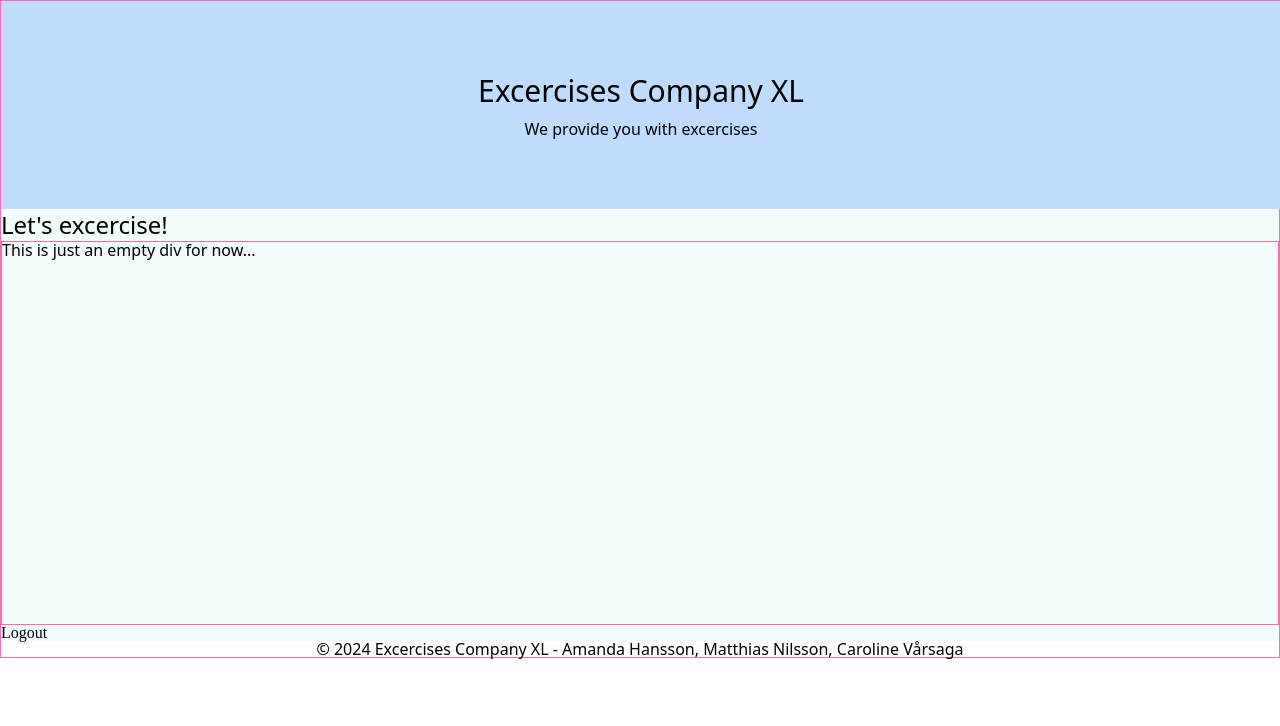
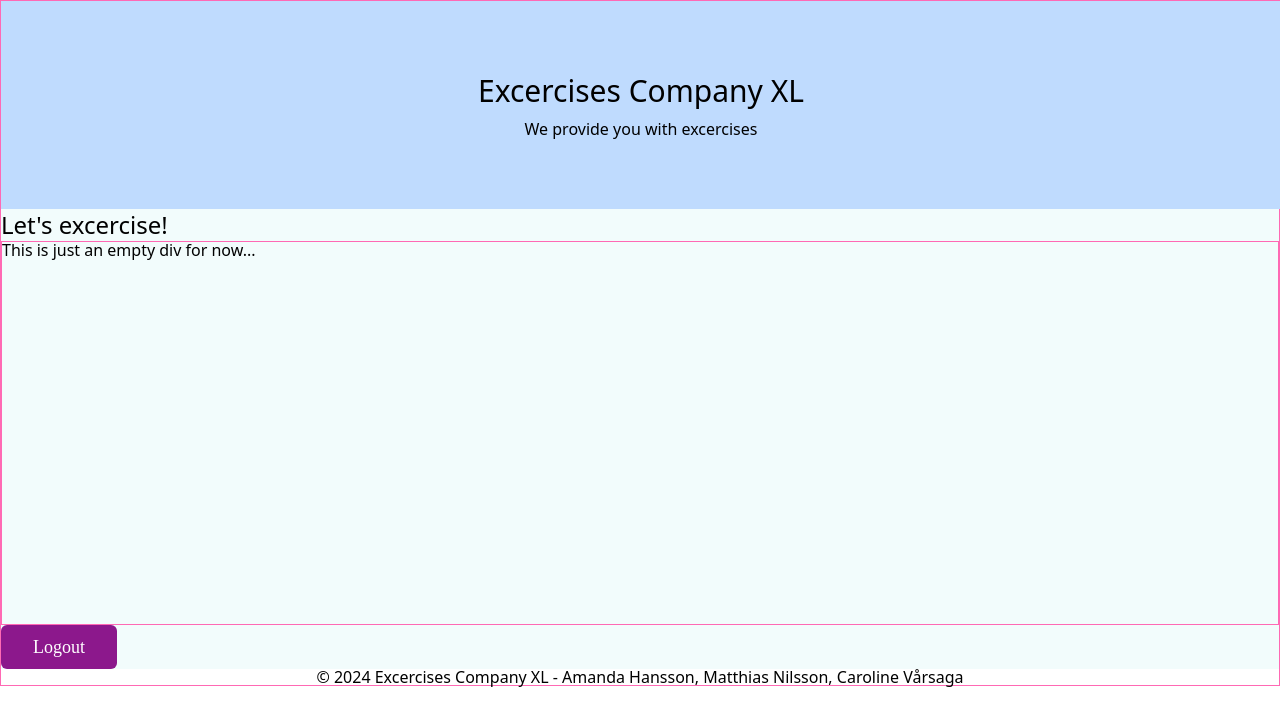
Before and after one commit to LilithSWE/Python-JS-collaboration, a React (Vite) app in the folder Frontend/: page / in a window 1280 px wide. Both pictures are taken after typing "Sample", "Sample" into the empty fields and a click on the button "LOGIN". Shown: the top 726 px of the page. Built offline with nearby package versions, Linux system fonts and the light colour scheme.

Commit message:
💄 add primary button styling

```diff
--- a/Frontend/src/components/landing-page/LogoutButton.tsx
+++ b/Frontend/src/components/landing-page/LogoutButton.tsx
@@ -3,7 +3,11 @@ import useLogin from '../../assets/custom-hooks/useLogin';
 const LogoutButton = () => {
   const { changeActivePage } = useLogin();
 
-  return <button onClick={() => changeActivePage('login')}>Logout</button>;
+  return (
+    <button className="primary-button" onClick={() => changeActivePage('login')}>
+      Logout
+    </button>
+  );
 };
 
 export default LogoutButton;
```
